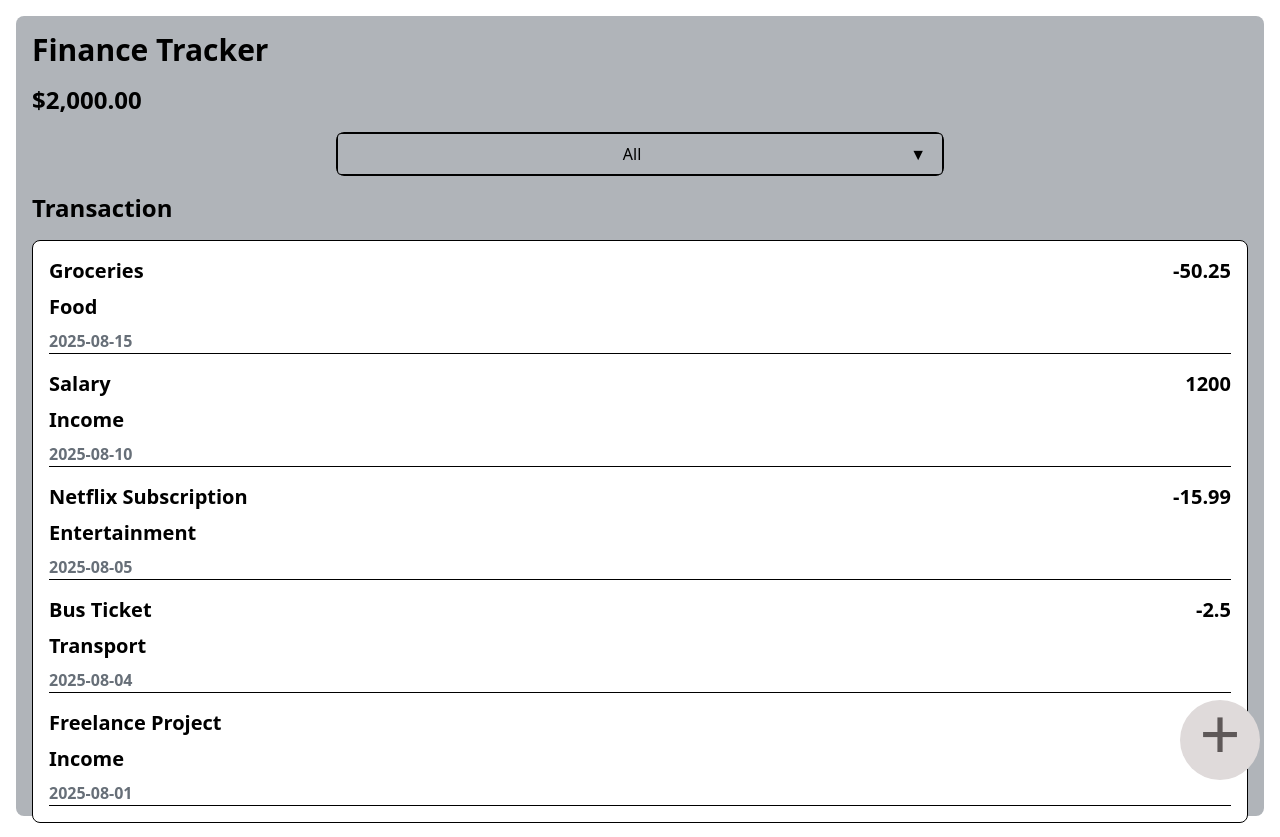
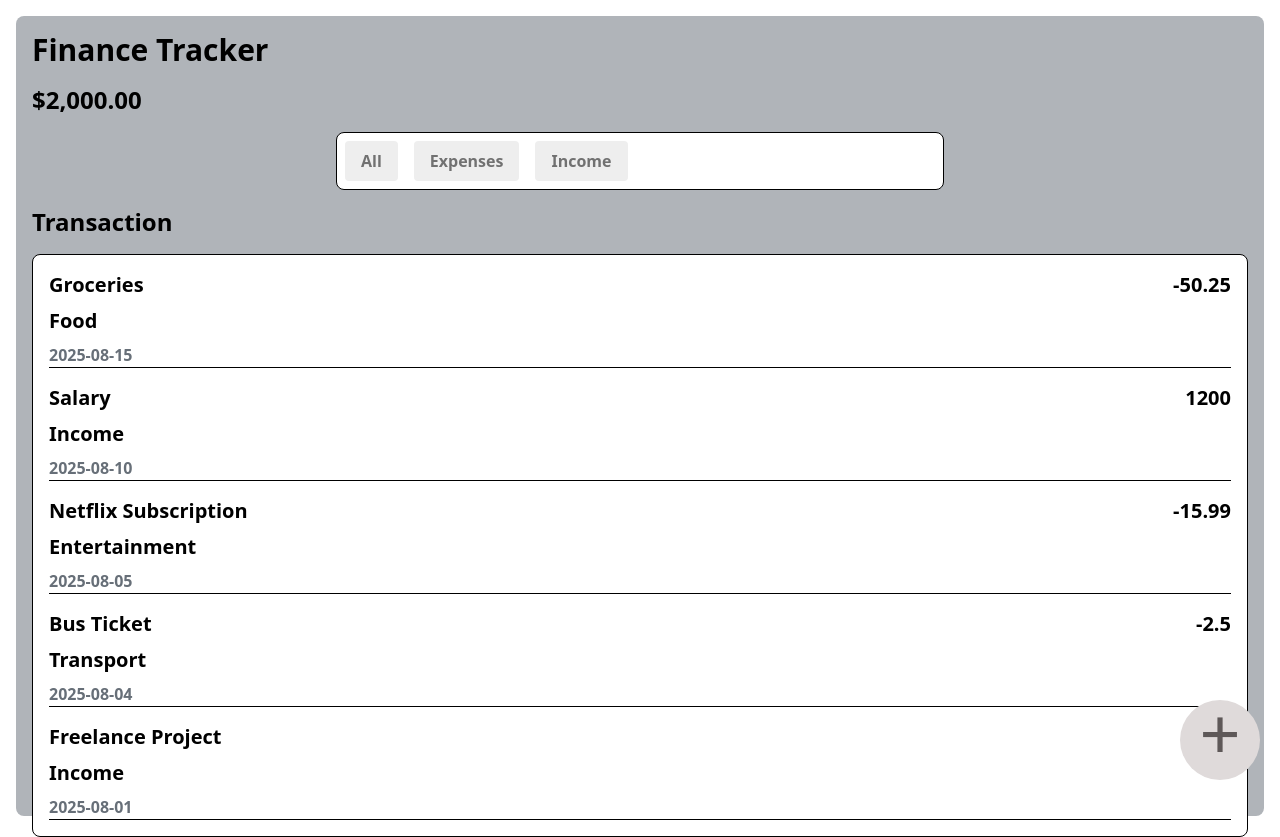
Before and after one commit to Obiwumma/Personal-Finance-Tracker, a React (Vite) app in the folder personal-finance-tracker/: page / in a window 1280 px wide. Built offline with nearby package versions, Linux system fonts and the light colour scheme.

Commit message:
Added conditional rendering for category

```diff
--- a/personal-finance-tracker/src/App.jsx
+++ b/personal-finance-tracker/src/App.jsx
@@ -1,12 +1,32 @@
-import { useState } from 'react'
+import { useState, useEffect } from 'react'
 import './App.css'
 
 import { transactions } from './data/transactions'
 
 import Category from './components/category'
+import LargerCategory from './components/largerCategory'
 
 function App() {
+  const [isMobile, setIsMobile] = useState(false);
 
+  useEffect(() => {
+    const mediaQuery = window.matchMedia('(max-width: 768px)'); // Example breakpoint
+
+    const handleMediaQueryChange = (e) => {
+      setIsMobile(e.matches);
+    };
+
+    // Initial check
+    setIsMobile(mediaQuery.matches);
+
+    // Listen for changes
+    mediaQuery.addEventListener('change', handleMediaQueryChange);
+
+    // Cleanup listener on unmount
+    return () => {
+      mediaQuery.removeEventListener('change', handleMediaQueryChange);
+    };
+  }, []);
 
 
   return (
@@ -18,7 +38,7 @@ function App() {
       </header>
 
       <div className='flex items-center justify-center'>
-        <Category/>
+        {isMobile ? <Category/> : <LargerCategory/>}
       </div>
 
       <main>
--- a/personal-finance-tracker/src/components/category.jsx
+++ b/personal-finance-tracker/src/components/category.jsx
@@ -24,7 +24,7 @@ function Category() {
   }
 
   return <>
-    <div className="relative bg-white border rounded-lg md:w-[50%] ">
+    <div className="relative bg-white border rounded-lg w-[80%]  md:w-[50%]  ">
         {/* <!-- Fake select button --> */}
         <button onClick={handleCategory} class=" w-full px-4 py-2 bg-[#b0b4b9] border rounded">
           {selected}
--- /dev/null
+++ b/personal-finance-tracker/src/components/largerCategory.jsx
@@ -0,0 +1,34 @@
+import { useState } from "react";
+
+function LargerCategory() {
+  const [selected, setSelected] = useState('All')
+
+  function handleCategory() {
+    setDropdown(!dropdown)
+  }
+
+  function handleSome() {
+    setSelected("some")
+    setDropdown(!dropdown)
+  }
+
+  function handleFew() {
+    setSelected("Few")
+    setDropdown(!dropdown)
+  }
+
+  function handleAll() {
+    setSelected("All")
+    setDropdown(!dropdown)
+  }
+
+  return <>
+    <div className="flex gap-4 bg-[#ffffff] border rounded-lg w-[80%] p-2 md:w-[50%]  ">
+        <button className="category-btn">All</button>
+        <button className="category-btn">Expenses</button>
+        <button className="category-btn">Income</button>
+      </div>
+  </>
+}
+
+export default LargerCategory;
--- a/personal-finance-tracker/src/index.css
+++ b/personal-finance-tracker/src/index.css
@@ -1,5 +1,16 @@
 @import "tailwindcss";
 
-/* div{
-  color: #5e5858;
-} */
+diva{
+  color: #4d4c4c;
+}
+
+.category-btn{
+  padding-top: 0.5rem;
+  padding-bottom: 0.5rem;
+  padding-left: 1rem;
+  padding-right: 1rem;
+  border-radius: 0.25rem;
+  font-weight: 600;
+  color: #717171;
+  background: #eeeeee;
+}
```
